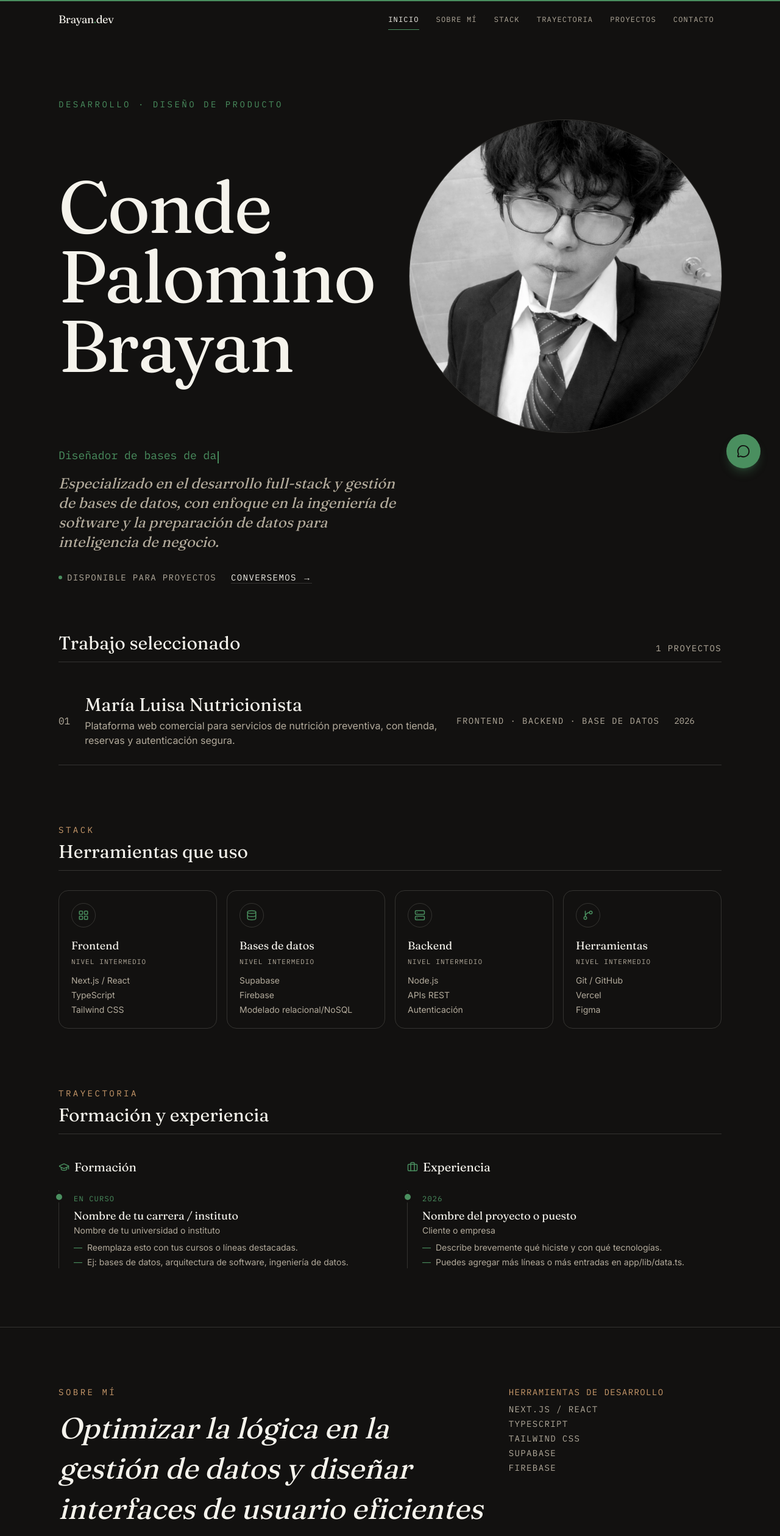
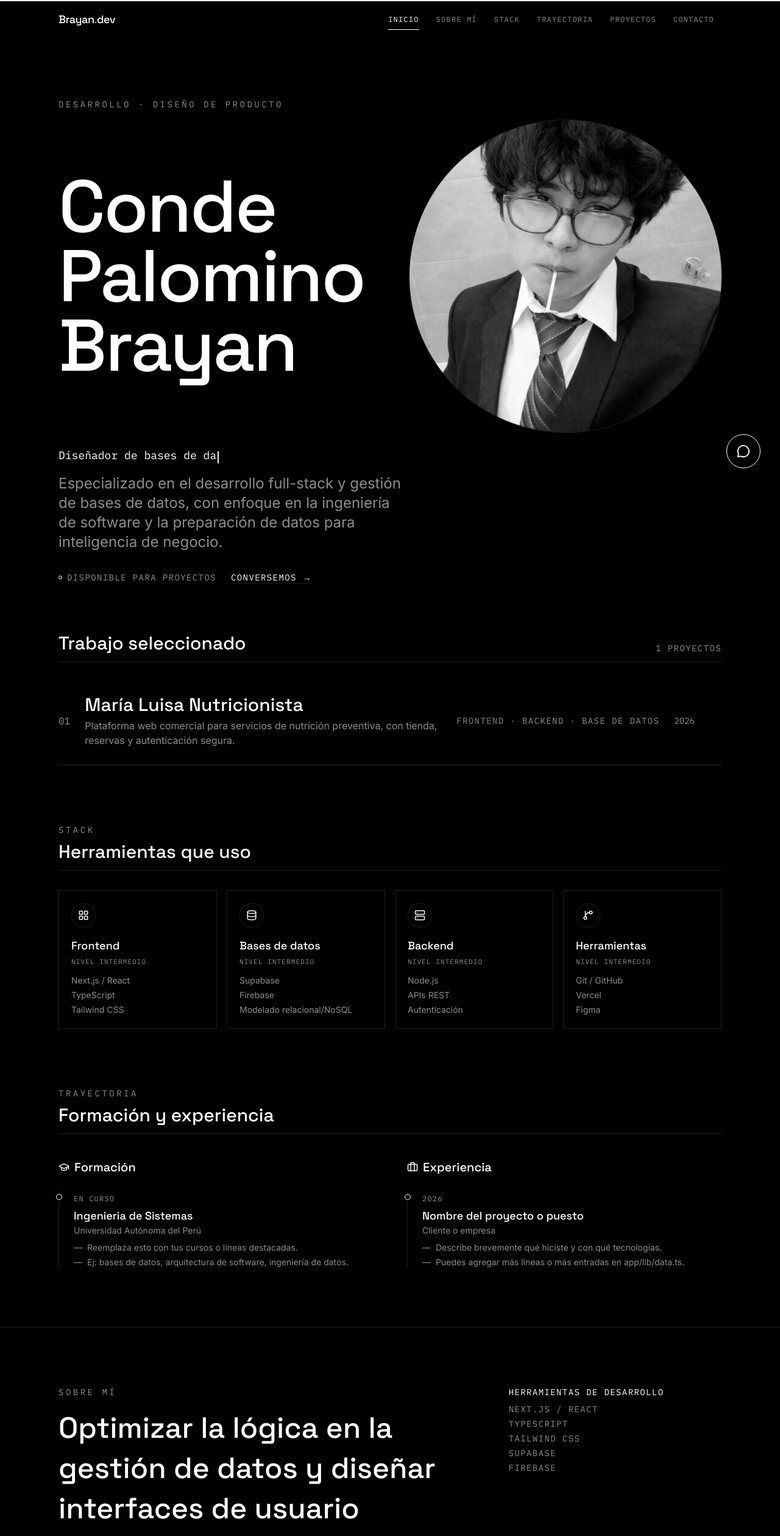
Before and after one commit to stardustb28-2003/portafolio-personal, a Next.js app: page / in a window 1280 px wide. Shown: the top 2519 px of the page at 61% size. Built offline with nearby package versions, Linux system fonts and the light colour scheme.

Commit message:
Rediseño a estilo minimalista

```diff
--- a/app/Lib/data.ts
+++ b/app/Lib/data.ts
@@ -103,8 +103,8 @@ export type TimelineItem = {
 export const education: TimelineItem[] = [
   {
     date: "En curso",
-    title: "Nombre de tu carrera / instituto",
-    org: "Nombre de tu universidad o instituto",
+    title: "Ingenieria de Sistemas",
+    org: "Universidad Autónoma del Perú",
     points: [
       "Reemplaza esto con tus cursos o líneas destacadas.",
       "Ej: bases de datos, arquitectura de software, ingeniería de datos.",
--- a/app/components/Header.tsx
+++ b/app/components/Header.tsx
@@ -56,9 +56,9 @@ export default function Header() {
       <div className="mx-auto flex max-w-5xl items-center justify-between px-4 py-4 sm:px-6 lg:px-8 xl:max-w-6xl">
         <a
           href="#inicio"
-          className="font-[family-name:var(--font-display)] text-lg tracking-tight text-ink"
+          className="font-[family-name:var(--font-display)] text-lg font-medium tracking-tight text-ink"
         >
-          Brayan<span className="text-signal">.</span>dev
+          Brayan<span className="text-ink-soft">.</span>dev
         </a>
 
         <nav className="hidden items-center gap-1 font-mono text-xs uppercase tracking-widest text-ink-soft md:flex">
@@ -74,7 +74,7 @@ export default function Header() {
               {active === l.href && (
                 <motion.span
                   layoutId="nav-underline"
-                  className="absolute inset-x-3 -bottom-[1px] h-[1.5px] bg-signal"
+                  className="absolute inset-x-3 -bottom-[1px] h-[1.5px] bg-ink"
                   transition={{ type: "spring", stiffness: 400, damping: 35 }}
                 />
               )}
@@ -109,7 +109,7 @@ export default function Header() {
                   href={l.href}
                   onClick={() => setOpen(false)}
                   className={`rounded-md px-2 py-2.5 transition-colors hover:bg-hairline/40 hover:text-ink ${
-                    active === l.href ? "text-signal" : ""
+                    active === l.href ? "text-ink" : ""
                   }`}
                 >
                   {l.label}
--- a/app/components/Hero.tsx
+++ b/app/components/Hero.tsx
@@ -65,7 +65,7 @@ export default function Hero() {
       <motion.div variants={container} initial="hidden" animate="show">
         <motion.p
           variants={item}
-          className="font-mono text-sm uppercase tracking-[0.25em] text-signal"
+          className="font-mono text-sm uppercase tracking-[0.25em] text-ink-soft"
         >
           Desarrollo · Diseño de producto
         </motion.p>
@@ -74,14 +74,14 @@ export default function Hero() {
           variants={item}
           className="mt-4 flex items-center gap-4 sm:gap-6 lg:gap-8"
         >
-          <h1 className="font-[family-name:var(--font-display)] text-[clamp(2.75rem,11vw,7.5rem)] leading-[0.95] tracking-tight">
+          <h1 className="font-[family-name:var(--font-display)] font-medium text-[clamp(2.75rem,11vw,7.5rem)] leading-[0.95] tracking-tight">
             {profile.name}
           </h1>
           <motion.div
-            initial={{ opacity: 0, scale: 0.85, rotate: -4 }}
-            animate={{ opacity: 1, scale: 1, rotate: 0 }}
+            initial={{ opacity: 0, scale: 0.94 }}
+            animate={{ opacity: 1, scale: 1 }}
             transition={{ duration: 0.8, delay: 0.2, ease: [0.22, 1, 0.36, 1] }}
-            className="relative h-64 w-64 shrink-0 overflow-hidden rounded-full ring-1 ring-hairline sm:h-96 sm:w-96 lg:h-[32rem] lg:w-[32rem]"
+            className="relative h-64 w-64 shrink-0 overflow-hidden rounded-full ring-1 ring-hairline sm:h-96 sm:w-96 lg:h-[32rem] lg:w-[32rem] grayscale"
           >
             <Image
               src="/Foto.webp"
@@ -96,15 +96,15 @@ export default function Hero() {
 
         <motion.p
           variants={item}
-          className="mt-6 h-8 font-mono text-base text-signal sm:text-lg"
+          className="mt-6 h-8 font-mono text-base text-ink sm:text-lg"
         >
           {typed}
-          <span className="ml-0.5 inline-block h-[1.1em] w-[2px] translate-y-[2px] animate-pulse bg-signal align-middle" />
+          <span className="ml-0.5 inline-block h-[1.1em] w-[2px] translate-y-[2px] animate-pulse bg-ink align-middle" />
         </motion.p>
 
         <motion.p
           variants={item}
-          className="mt-3 max-w-xl font-[family-name:var(--font-display)] text-lg italic text-ink-soft sm:text-xl lg:text-2xl"
+          className="mt-3 max-w-xl font-[family-name:var(--font-body)] text-lg text-ink-soft sm:text-xl lg:text-2xl"
         >
           {profile.lead}
         </motion.p>
@@ -114,12 +114,12 @@ export default function Hero() {
           className="mt-8 flex flex-wrap items-center gap-x-6 gap-y-2 font-mono text-sm uppercase tracking-widest text-ink-soft"
         >
           <span className="inline-flex items-center gap-2">
-            <span className="h-1.5 w-1.5 rounded-full bg-signal" />
+            <span className="h-1.5 w-1.5 rounded-full border border-ink" />
             Disponible para proyectos
           </span>
           <a
             href="#contacto"
-            className="text-ink underline decoration-hairline underline-offset-4 transition-colors hover:text-signal"
+            className="text-ink underline decoration-hairline underline-offset-4 transition-colors hover:text-ink-soft"
           >
             Conversemos →
           </a>
--- a/app/components/Proyectos.tsx
+++ b/app/components/Proyectos.tsx
@@ -14,7 +14,7 @@ export default function Proyectos() {
         transition={{ duration: 0.6 }}
         className="mb-6 flex items-end justify-between border-b border-hairline pb-3"
       >
-        <h2 className="font-[family-name:var(--font-display)] text-xl sm:text-2xl lg:text-3xl">
+        <h2 className="font-[family-name:var(--font-display)] font-medium text-xl sm:text-2xl lg:text-3xl">
           Trabajo seleccionado
         </h2>
         <span className="font-mono text-xs uppercase tracking-widest text-ink-soft sm:text-sm">
@@ -47,7 +47,7 @@ export default function Proyectos() {
                 <motion.h3
                   variants={{ hover: { x: 6 } }}
                   transition={{ type: "spring", stiffness: 300, damping: 25 }}
-                  className="font-[family-name:var(--font-display)] text-lg transition-colors group-hover:text-signal sm:text-2xl lg:text-3xl"
+                  className="font-[family-name:var(--font-display)] font-medium text-lg transition-colors group-hover:text-ink-soft sm:text-2xl lg:text-3xl"
                 >
                   {item.title}
                 </motion.h3>
@@ -65,7 +65,7 @@ export default function Proyectos() {
                 variants={{ hover: { x: 4, opacity: 1 } }}
                 initial={{ opacity: 0 }}
                 transition={{ type: "spring", stiffness: 300, damping: 25 }}
-                className="hidden text-signal sm:inline-block"
+                className="hidden text-ink sm:inline-block"
               >
                 <ArrowUpRight size={20} />
               </motion.span>
--- a/app/components/ScrollProgress.tsx
+++ b/app/components/ScrollProgress.tsx
@@ -12,7 +12,7 @@ export default function ScrollProgress() {
 
   return (
     <motion.div
-      className="fixed left-0 top-0 z-50 h-[2px] w-full origin-left bg-signal"
+      className="fixed left-0 top-0 z-50 h-[2px] w-full origin-left bg-ink"
       style={{ scaleX }}
     />
   );
--- a/app/components/SobreMi.tsx
+++ b/app/components/SobreMi.tsx
@@ -12,10 +12,10 @@ export default function SobreMi() {
           viewport={{ once: true, amount: 0.3 }}
           transition={{ duration: 0.6 }}
         >
-          <p className="font-mono text-sm uppercase tracking-[0.25em] text-gold">
+          <p className="font-mono text-sm uppercase tracking-[0.25em] text-ink-soft">
             Sobre mí
           </p>
-          <blockquote className="mt-4 font-[family-name:var(--font-display)] text-2xl italic leading-snug sm:text-4xl lg:text-5xl">
+          <blockquote className="mt-4 font-[family-name:var(--font-display)] font-medium text-2xl leading-snug sm:text-4xl lg:text-5xl">
             Optimizar la lógica en la gestión de datos y diseñar interfaces de
             usuario eficientes y escalables.
           </blockquote>
@@ -38,7 +38,7 @@ export default function SobreMi() {
           transition={{ duration: 0.6, delay: 0.15 }}
           className="font-mono text-sm uppercase tracking-widest text-ink-soft"
         >
-          <p className="mb-2 text-gold">Herramientas de Desarrollo</p>
+          <p className="mb-2 text-ink">Herramientas de Desarrollo</p>
           <ul className="space-y-1">
             <li>Next.js / React</li>
             <li>TypeScript</li>
--- a/app/components/Stack.tsx
+++ b/app/components/Stack.tsx
@@ -24,8 +24,8 @@ export default function Stack() {
         transition={{ duration: 0.6 }}
         className="mb-8 border-b border-hairline pb-3"
       >
-        <p className="font-mono text-sm uppercase tracking-[0.25em] text-gold">Stack</p>
-        <h2 className="mt-2 font-[family-name:var(--font-display)] text-xl sm:text-2xl lg:text-3xl">
+        <p className="font-mono text-sm uppercase tracking-[0.25em] text-ink-soft">Stack</p>
+        <h2 className="mt-2 font-[family-name:var(--font-display)] font-medium text-xl sm:text-2xl lg:text-3xl">
           Herramientas que uso
         </h2>
       </motion.div>
@@ -41,12 +41,12 @@ export default function Stack() {
               viewport={{ once: true, amount: 0.4 }}
               transition={{ duration: 0.5, delay: i * 0.08, ease: [0.22, 1, 0.36, 1] }}
               whileHover={{ y: -4 }}
-              className="group rounded-2xl border border-hairline p-5 transition-colors hover:border-signal/50"
+              className="group border border-hairline p-5 transition-colors hover:border-ink/40"
             >
-              <div className="flex h-10 w-10 items-center justify-center rounded-full border border-hairline text-signal transition-colors group-hover:border-signal">
+              <div className="flex h-10 w-10 items-center justify-center rounded-full border border-hairline text-ink transition-colors group-hover:border-ink">
                 <Icon size={18} />
               </div>
-              <h3 className="mt-4 font-[family-name:var(--font-display)] text-lg">
+              <h3 className="mt-4 font-[family-name:var(--font-display)] font-medium text-lg">
                 {skill.title}
               </h3>
               <p className="mt-1 font-mono text-[11px] uppercase tracking-widest text-ink-soft">
--- a/app/components/Trayectoria.tsx
+++ b/app/components/Trayectoria.tsx
@@ -18,7 +18,7 @@ function TimelineColumn({
 }) {
   return (
     <div>
-      <h3 className="flex items-center gap-2 font-[family-name:var(--font-display)] text-lg sm:text-xl">
+      <h3 className="flex items-center gap-2 font-[family-name:var(--font-display)] font-medium text-lg sm:text-xl">
         {icon}
         {title}
       </h3>
@@ -33,18 +33,18 @@ function TimelineColumn({
             transition={{ duration: 0.5, delay: delayBase + i * 0.1 }}
             className="relative"
           >
-            <span className="absolute -left-[29px] top-1.5 h-2.5 w-2.5 rounded-full bg-signal ring-4 ring-paper" />
-            <span className="font-mono text-xs uppercase tracking-widest text-signal">
+            <span className="absolute -left-[29px] top-1.5 h-2.5 w-2.5 rounded-full border border-ink bg-paper ring-4 ring-paper" />
+            <span className="font-mono text-xs uppercase tracking-widest text-ink-soft">
               {it.date}
             </span>
-            <h4 className="mt-1 font-[family-name:var(--font-display)] text-base sm:text-lg">
+            <h4 className="mt-1 font-[family-name:var(--font-display)] font-medium text-base sm:text-lg">
               {it.title}
             </h4>
             <p className="text-sm text-ink-soft">{it.org}</p>
             <ul className="mt-2 space-y-1 text-sm text-ink-soft">
               {it.points.map((p, pi) => (
                 <li key={pi} className="flex gap-2">
-                  <span className="text-signal">—</span>
+                  <span className="text-ink-soft">—</span>
                   <span>{p}</span>
                 </li>
               ))}
@@ -69,10 +69,10 @@ export default function Trayectoria() {
         transition={{ duration: 0.6 }}
         className="mb-10 border-b border-hairline pb-3"
       >
-        <p className="font-mono text-sm uppercase tracking-[0.25em] text-gold">
+        <p className="font-mono text-sm uppercase tracking-[0.25em] text-ink-soft">
           Trayectoria
         </p>
-        <h2 className="mt-2 font-[family-name:var(--font-display)] text-xl sm:text-2xl lg:text-3xl">
+        <h2 className="mt-2 font-[family-name:var(--font-display)] font-medium text-xl sm:text-2xl lg:text-3xl">
           Formación y experiencia
         </h2>
       </motion.div>
@@ -80,12 +80,12 @@ export default function Trayectoria() {
       <div className="grid grid-cols-1 gap-10 md:grid-cols-2 md:gap-14">
         <TimelineColumn
           title="Formación"
-          icon={<GraduationCap size={18} className="text-signal" />}
+          icon={<GraduationCap size={18} className="text-ink" />}
           items={education}
         />
         <TimelineColumn
           title="Experiencia"
-          icon={<Briefcase size={18} className="text-signal" />}
+          icon={<Briefcase size={18} className="text-ink" />}
           items={experience}
           delayBase={0.1}
         />
--- a/app/components/WhatsAppFloat.tsx
+++ b/app/components/WhatsAppFloat.tsx
@@ -16,7 +16,7 @@ export default function WhatsAppFloat() {
       transition={{ duration: 0.5, delay: 1.2, ease: [0.22, 1, 0.36, 1] }}
       whileHover={{ scale: 1.08 }}
       whileTap={{ scale: 0.95 }}
-      className="fixed bottom-5 right-5 z-40 flex h-14 w-14 items-center justify-center rounded-full bg-signal text-paper shadow-lg shadow-signal/30 sm:bottom-8 sm:right-8"
+      className="fixed bottom-5 right-5 z-40 flex h-14 w-14 items-center justify-center rounded-full border border-ink bg-paper text-ink shadow-lg shadow-black/40 sm:bottom-8 sm:right-8"
     >
       <MessageCircle size={22} />
     </motion.a>
--- a/app/layout.tsx
+++ b/app/layout.tsx
@@ -1,12 +1,11 @@
 import type { Metadata } from "next";
-import { Fraunces, Inter, IBM_Plex_Mono } from "next/font/google";
+import { Space_Grotesk, Inter, IBM_Plex_Mono } from "next/font/google";
 import "./globals.css";
 
-const fraunces = Fraunces({
+const spaceGrotesk = Space_Grotesk({
   subsets: ["latin"],
   variable: "--font-display",
-  weight: ["400", "500", "600"],
-  style: ["normal", "italic"],
+  weight: ["400", "500", "600", "700"],
 });
 
 const inter = Inter({
@@ -31,7 +30,7 @@ export default function RootLayout({
   return (
     <html lang="es">
       <body
-        className={`${fraunces.variable} ${inter.variable} ${plexMono.variable} antialiased`}
+        className={`${spaceGrotesk.variable} ${inter.variable} ${plexMono.variable} antialiased`}
       >
         {children}
       </body>
```
Also changed, not shown: app/components/Contacto.tsx (+11 -11 lines), app/globals.css (+6 -6 lines).
